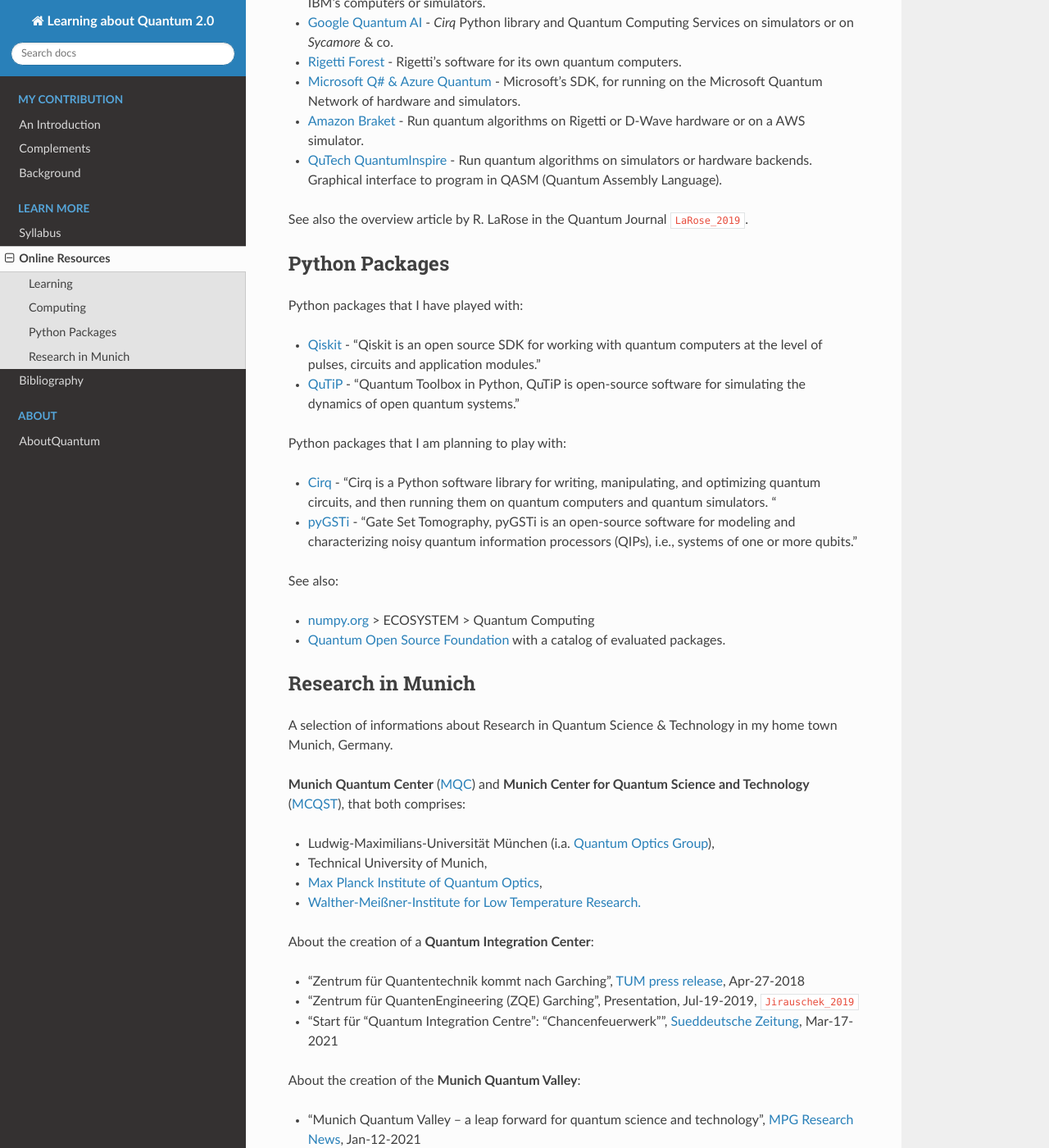
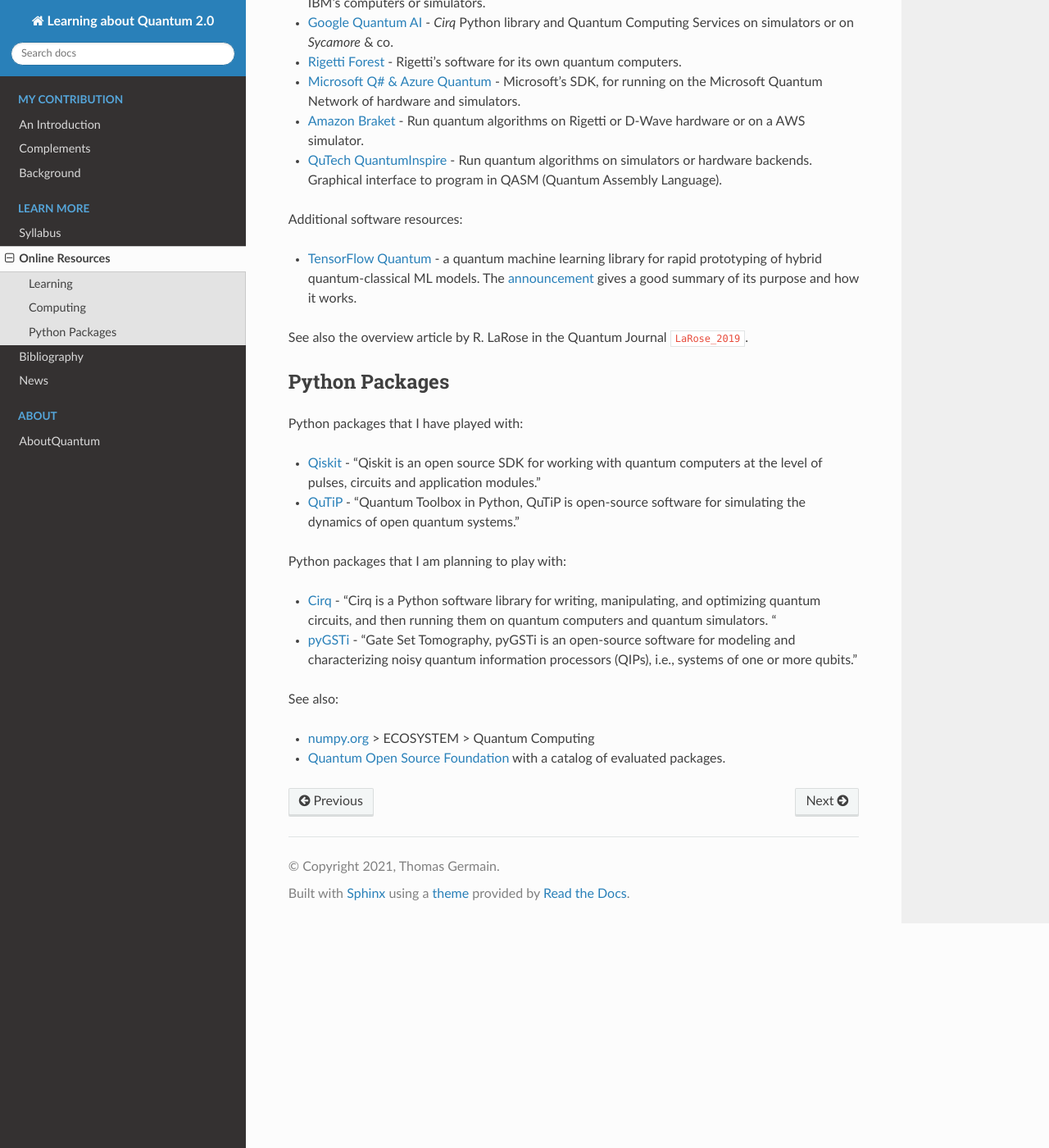
Before and after one commit to tomlqc/about-quantum, a Sphinx documentation site: the page built from source/online/online.rst, in a window 1280 px wide and 1400 px high, scrolled down 1318 px. Shown: the whole window at 82% size. Built offline with Sphinx 7.4.7 and the Read the Docs theme 2.0.0, drawn with Linux system fonts in a browser that asks for light colours; cross-references to code outside the pages are shown as plain code; some of the changed text lies outside the part shown.

Commit message:
news: created a new section.

```diff
--- a/source/index.rst
+++ b/source/index.rst
@@ -38,6 +38,7 @@
     about/syllabus
     online/online
     biblio/biblio
+    news/news
 
 .. toctree::
     :hidden:
@@ -164,6 +165,8 @@
 * :ref:`about/syllabus:Syllabus`
 * :ref:`online/online:Online Resources`
 * :ref:`biblio/biblio:Bibliography`
+* :ref:`news/news:News`
+
 
 Read also about the :ref:`Story <about/story:The Story>` behind these notes.
 
--- a/source/online/online.rst
+++ b/source/online/online.rst
@@ -1,11 +1,10 @@
 
-================
 Online Resources
 ================
 
 Online Resources about Quantum Science, especially about Quantum Computing.
 
-.. note:: This list of resources reflects the state of the art in **March 2021**.
+.. note:: This list of resources reflects my knowledge as in **March 2021**.
 
 .. ---------------------------------------------------------------------------
 
@@ -91,6 +90,13 @@
   Run quantum algorithms on simulators or hardware backends.
   Graphical interface to program in QASM (Quantum Assembly Language).
 
+Additional software resources:
+
+- `TensorFlow Quantum <https://www.tensorflow.org/quantum/concepts>`_ -
+  a quantum machine learning library for rapid prototyping of hybrid quantum-classical ML models.
+  The `announcement <https://ai.googleblog.com/2020/03/announcing-tensorflow-quantum-open.html>`_
+  gives a good summary of its purpose and how it works.
+
 See also the overview article by R. LaRose in the Quantum Journal :cite:`LaRose_2019`.
 
 .. ---------------------------------------------------------------------------
@@ -123,37 +129,3 @@
 - `Quantum Open Source Foundation <https://qosf.org/>`_ with a catalog of evaluated packages.
 
 .. ---------------------------------------------------------------------------
-
-Research in Munich
-------------------
-
-A selection of informations about Research in Quantum Science & Technology
-in my home town Munich, Germany.
-
-**Munich Quantum Center** (`MQC <https://www.munich-quantum-center.de/about/about-mqc/>`_) and
-**Munich Center for Quantum Science and Technology** (`MCQST <https://www.mcqst.de/about/mcqst/>`_),
-that both comprises:
-
-- Ludwig-Maximilians-Universität München
-  (i.a. `Quantum Optics Group <https://www.quantum-munich.de/>`_),
-- Technical University of Munich,
-- `Max Planck Institute of Quantum Optics <http://www.mpq.mpg.de/en>`_,
-- `Walther-Meißner-Institute for Low Temperature Research. <https://www.wmi.badw.de/filipp/>`_
-
-About the creation of a **Quantum Integration Center**:
-
-- "Zentrum für Quantentechnik kommt nach Garching", `TUM press release
-  <https://www.tum.de/nc/die-tum/aktuelles/pressemitteilungen/details/34621/>`_,
-  Apr-27-2018
-- "Zentrum für QuantenEngineering (ZQE) Garching", Presentation, Jul-19-2019, :cite:`Jirauschek_2019`
-- "Start für "Quantum Integration Centre": "Chancenfeuerwerk"", `Sueddeutsche Zeitung
-  <https://www.sueddeutsche.de/bayern/computer-garching-bei-muenchen-start-fuer-quantum-integration-centre-chancenfeuerwerk-dpa.urn-newsml-dpa-com-20090101-210317-99-859689>`_,
-  Mar-17-2021
-
-About the creation of the **Munich Quantum Valley**:
-
-- "Munich Quantum Valley – a leap forward for quantum science and technology",
-  `MPG Research News <https://www.mpg.de/16258573/munich-quantum-valley>`_,
-  Jan-12-2021
-
-.. ---------------------------------------------------------------------------
```
Also changed, not shown: source/news/news.rst (added, +94 -0 lines).
